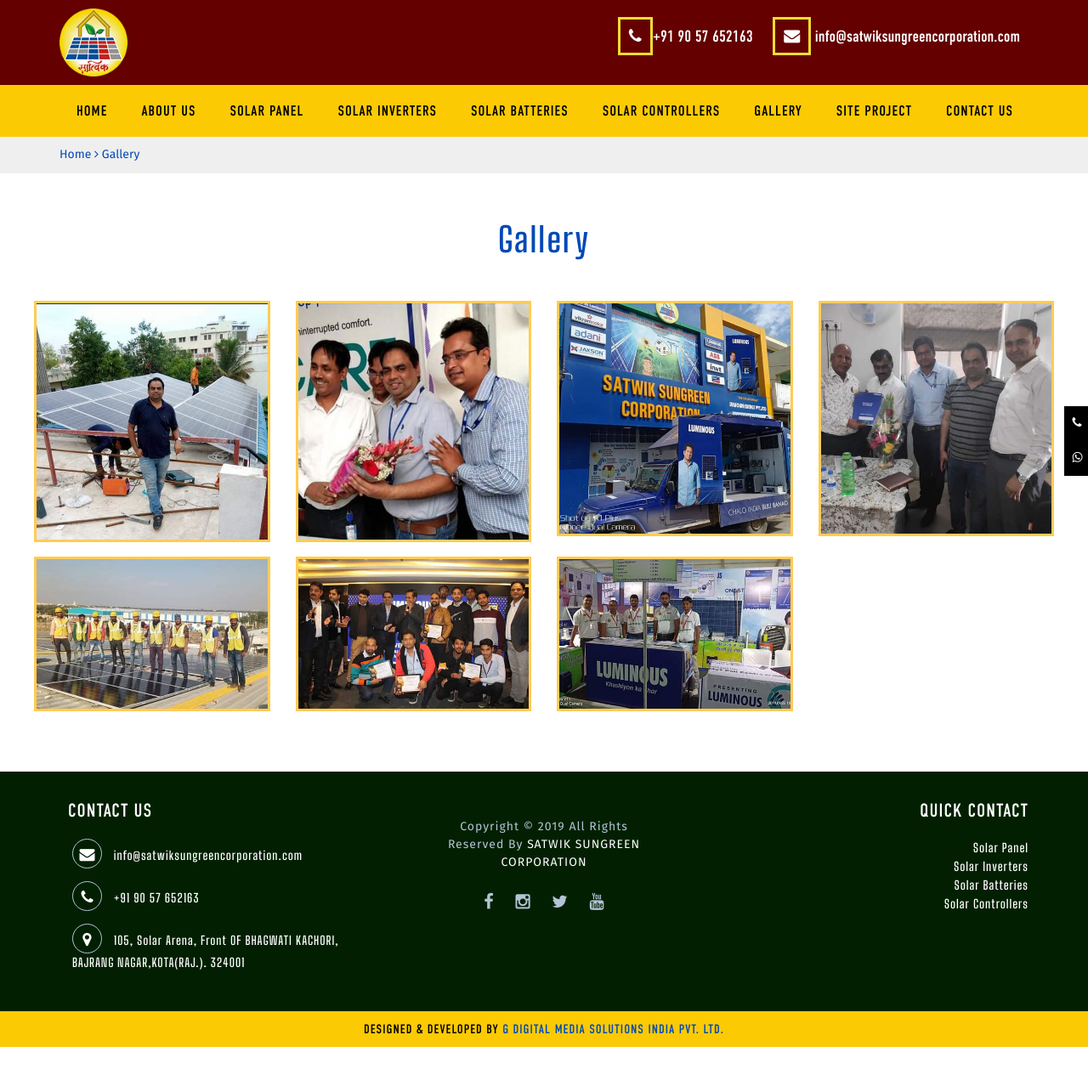
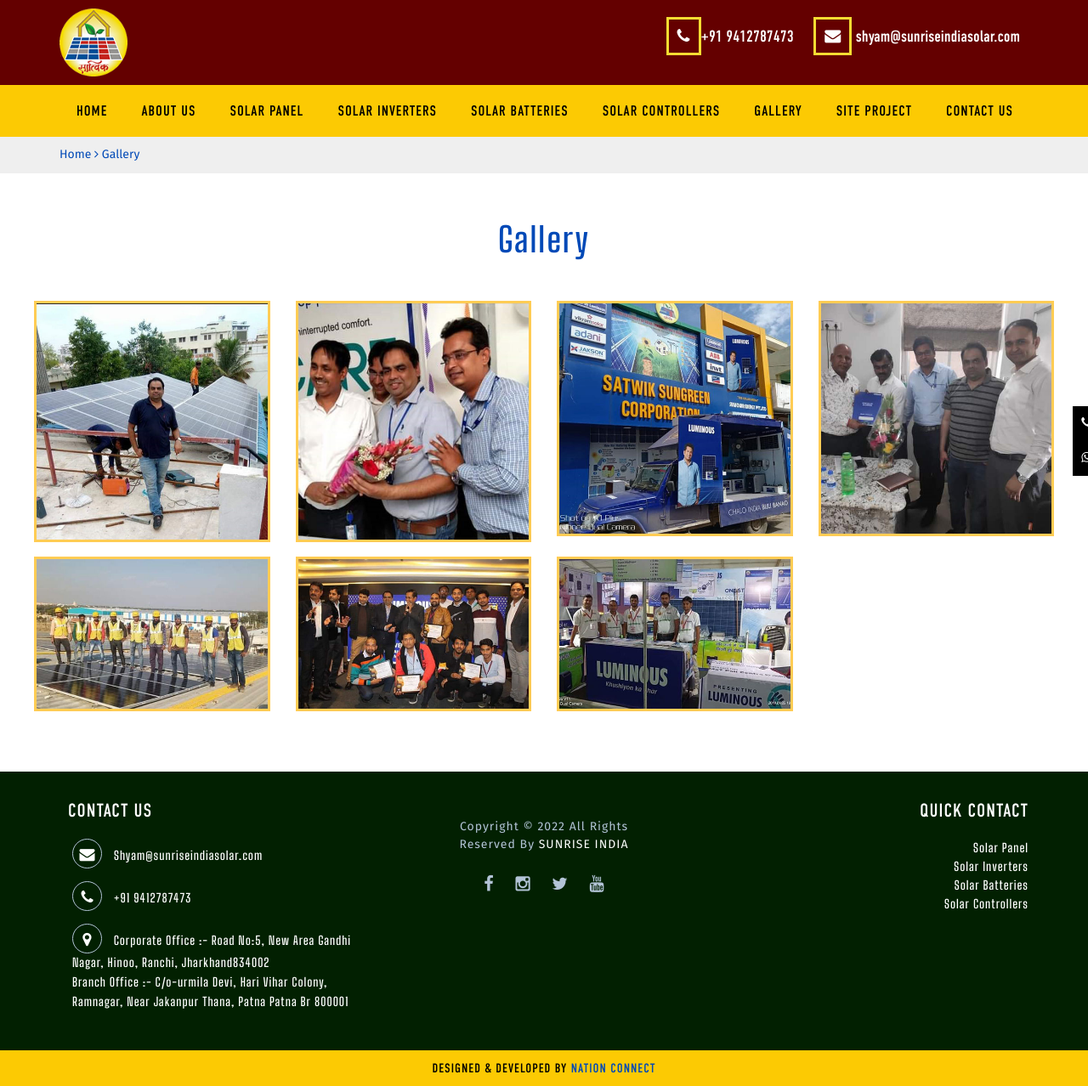
Before and after one commit to Nation-Connect/sunriseindiasolar, a PHP site: page /gallery.php in a window 1280 px wide. Shown: the whole page at 85% size. Before the commit the page ends 1232 px from the top, so only its background shows below. Run offline with PHP 8.4, Linux system fonts and the light colour scheme.

Commit message:
gallery header dynamic

```diff
--- a/gallery.php
+++ b/gallery.php
@@ -2,87 +2,26 @@
 <html lang="en" class="">
 
 <!-- Mirrored from www.satwiksungreen.com/gallery.php by HTTrack Website Copier/3.x [XR&CO'2014], Tue, 03 Jan 2023 15:30:06 GMT -->
-<!-- Added by HTTrack --><meta http-equiv="content-type" content="text/html;charset=UTF-8" /><!-- /Added by HTTrack -->
+<!-- Added by HTTrack -->
+<meta http-equiv="content-type" content="text/html;charset=UTF-8" /><!-- /Added by HTTrack -->
+
 <head>
-<meta charset="utf-8">
-<meta http-equiv="X-UA-Compatible" content="IE=edge">
-<meta name="viewport" content="width=device-width, initial-scale=1">
-<title>SATWIK SUNGREEN CORPORATION</title>
-<meta name="description" content=""/>
-<meta name="keywords" content=""/>
-<meta name="Author" content="SATWIK SUNGREEN CORPORATION" />
-<meta name="Language" content="English" />
-<meta name="robots" content="Index, follow" />
-<meta name="revisit-after" content="1 days" />
-<meta name="generator" content="Dreamweaver">
-<meta name="copyright" content="info@satwiksungreencorporation.com">
-<meta name="reply-to" content="info@satwiksungreencorporation.com">
-<link rel="canonical" href="https://www.satwiksungreencorporation.com/" />
-<link rel="shortcut icon" href="img/favicon.png">
-<link rel="stylesheet" href="css/icomoon.css"/>
-<link rel="stylesheet" href="css/bootstrap.min.css"/>
-<link rel="stylesheet" href="css/jquery-ui.css"/>
-<link rel="stylesheet" href="css/popup.css"/>
-<link rel="stylesheet" href="css/style.css"/>
+	<title>SUNRISE INDIA</title>
+	<?php
+	include 'head.php';
+	?>
 </head>
+
 <body>
-<div class="topnav">
-<div class="container">
-	<div class="row">
-<div class="col-xs-12 col-sm-12 col-md-6 no-padding">
-<div class="contacttopleft">
-<div class="logo">
-<a href="index-2.html"><img src="img/logo.png" class="img-responsive" title="solar" alt="solar"/></a>
-<div class="mobile-menu"></div>
-</div>
-</div>
-</div>
-<div class="col-xs-12 col-sm-12 col-md-6 no-padding">
-<div class="contacttopright">
-<a href="tel:09057652163"><i class='fa fa-phone'></i>+91 90 57 652163</a>
-<a href="mailto:info@satwiksungreencorporation.com"><i class='fa fa-envelope'></i> info@satwiksungreencorporation.com</a>
-
-</div>
-</div>
-</div>
-</div>
-</div>
-<header class="header header-sticky">
-<div class="header-bottom menu-center">
-<div class="container">
-<div class="row">
-
-<div class="col-xs-12 col-sm-12 col-md-12">
-<nav class="main-menu">
-<ul>
-<li><a href="index-2.html">Home</a></li>
-<li><a href="about.html">About Us</a></li>
-<li><a href="solar-panel.html">Solar Panel</a></li>
-<li><a href="solar-inverters.html">Solar Inverters</a></li>
-<li><a href="solar-batteries.html">Solar Batteries</a></li>
-<li><a href="solar-controllers.html">Solar Controllers</a></li>
-<li><a href="gallery.html">Gallery</a></li>
-<li><a href="site.html">Site Project</a></li>
-<li><a href="contact-us.html">Contact Us</a></li>
-<!--
-<li class="has-dropdown"><a href="#">Others</a>
-<ul class="sub-menu">
-<li><a href="#">Other</a></li>
-</ul>
-</li>
--->
-</ul>
-</nav>
-</div>
-</div>
-</div>
-</div>
-</header><div class="breadcumb">
+<?php
+	include 'header.php';
+	?>
+	<div class="breadcumb">
 		<div class="container">
 			<div class="row">
 				<div class="col-lg-12">
 					<div class="breadcrumbs">
-<a href="index-2.html">Home <i class="fa fa-angle-right"></i></a>
+						<a href="index.php">Home <i class="fa fa-angle-right"></i></a>
 						<a href="#">Gallery</a>
 					</div>
 				</div>
@@ -141,63 +80,9 @@
 		</div>
 	</div>
 
-<div class="pre-footer">
-<div class="container">
-<div class="row">
-<div class="col-md-4">
-<div class="footer-contact">
-<p><strong>Contact Us</strong></p>
-<ul>
-<li><i class="fa fa-envelope"></i> <a href="mailtoinfo%40satwiksungreencorporation.html">info@satwiksungreencorporation.com</a></li>
-<li><i class="fa fa-phone"></i> <a href="tel:09057652163">+91 90 57 652163</a></li>
-<li><i class="fa fa-map-marker"></i> <span>105, Solar Arena, Front OF BHAGWATI KACHORI, BAJRANG NAGAR,KOTA(RAJ.). 324001</span></li>
-</ul>
-</div>
-</div>
-<div class="col-md-4">
-<div class="footer-center">
-<p class="copyright"> Copyright © 2019 All Rights Reserved By <a href="https://www.satwiksungreencorporation.com/">SATWIK SUNGREEN CORPORATION</a></p>
-<div class="socials clearfix">
-<div class="icon"><a href="https://www.facebook.com/"><i class='fa fa-facebook'></i></a></div>
-<div class="icon"><a href="https://www.instagram.com/"><i class='fa fa-instagram'></i></a></div>
-<div class="icon"><a href="https://www.twitter.com/"><i class='fa fa-twitter'></i></a></div>
-<div class="icon"><a href="https://youtube.com/"><i class='fa fa-youtube'></i></a></div>
-</div>
-</div>
-</div>
-<div class="col-md-4">
-<div class="footer-right">
-<p><strong>Quick Contact</strong></p>
-<ul class="menu">
-<li><a href="#">Solar Panel</a></li>
-<li><a href="#">Solar Inverters</a></li>
-<li><a href="#">Solar Batteries</a></li>
-<li><a href="#">Solar Controllers</a></li>
-</ul>
-</div>
-</div>
-
-</div>
-</div>
-</div>
-
-<div class="footer-bottom"><p>Designed & Developed By <a href="https://www.gdigitalindia.com/">G Digital Media Solutions India Pvt. Ltd.</a></p></div>
-<div class="mob-foot-cta">
-<div class="col-md-6"><a href="tel:09057652163" target="_blank"><i class="fa fa-phone"></i> Call Now</a></div>
-<div class="col-md-6"><a href="https://api.whatsapp.com/send?phone=919057652163" target="_blank"><i class="fa fa-whatsapp"></i> Whatsapp</a></div>
-</div>
-
-<ul class="cta">
-<li><a href="tel:09057652163"><span class="fa fa-phone"></span>+91 90 57 652163</a></li>
-<li><a href="https://api.whatsapp.com/send?phone=919057652163"><span class="fa fa-whatsapp"></span>+91 90 57 652163</a></li>
-</ul>
-<script src="js/jquery-1.12.4.min.js"></script>
-<script src="js/bootstrap.min.js"></script>
-<script src="js/owl.carousel.js"></script>
-<script src="js/jquery-ui.js"></script>
-<script src="js/fancybox.js"></script>
-<script src="js/main.js"></script>
+	<?php
+	include 'footer.php';
+	include 'foot.php';
+	?>
 </body>
-
-<!-- Mirrored from www.satwiksungreen.com/gallery.php by HTTrack Website Copier/3.x [XR&CO'2014], Tue, 03 Jan 2023 15:30:25 GMT -->
 </html>
```
Lines whose indentation alone changed are shown as unchanged.
